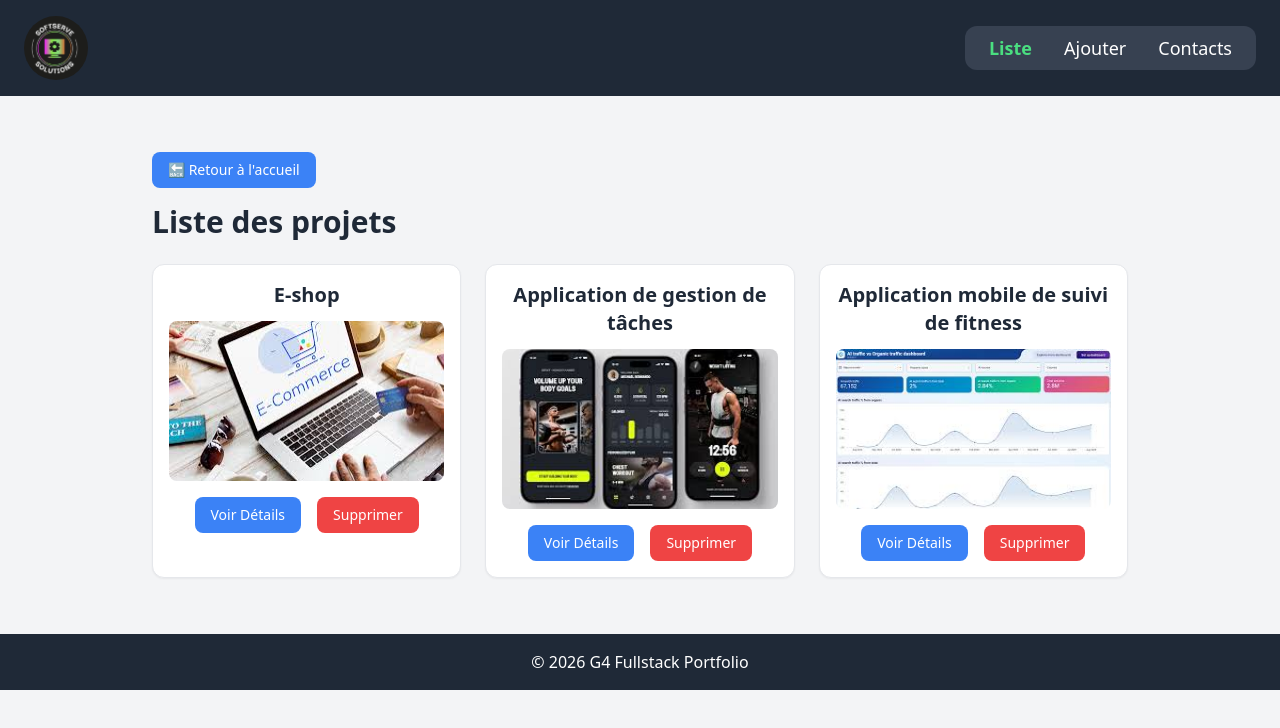
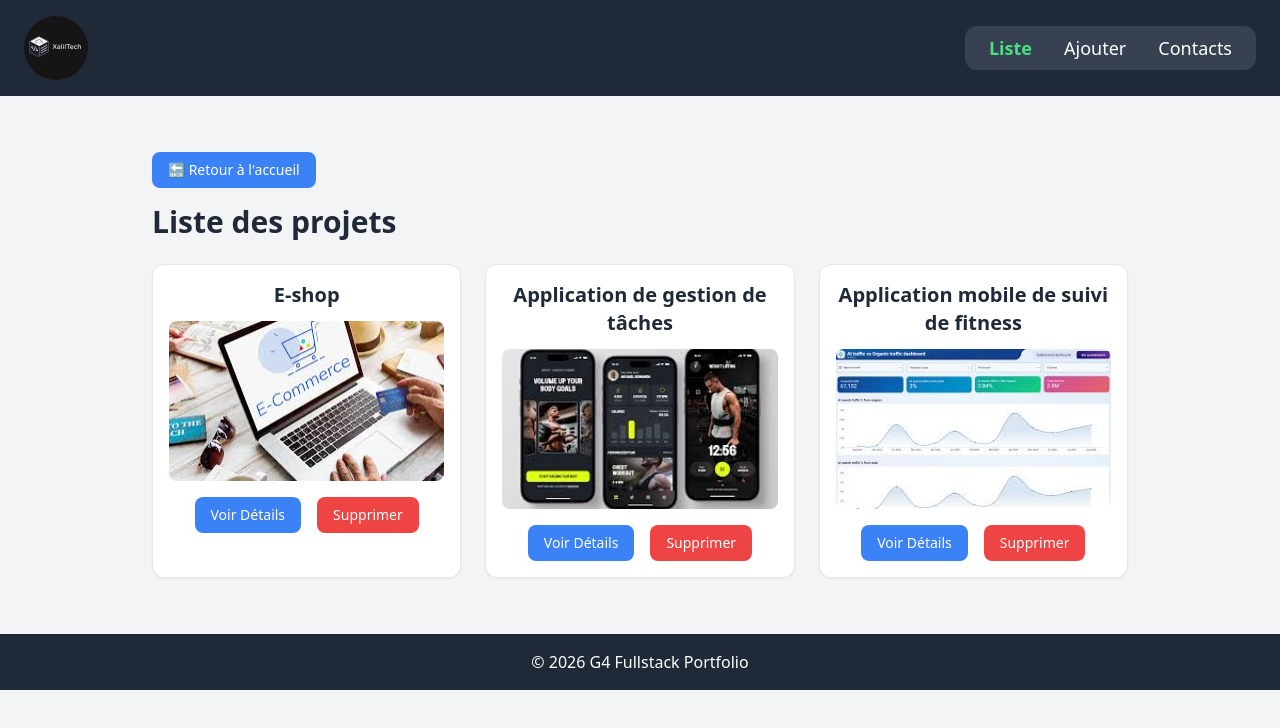
Before and after one commit to ibrahimodc/Portfolio-avec-Tailwind, a website: page Pages_html/lister-projet.html in a window 1280 px wide. Drawn offline with nearby package versions, Linux system fonts and the light colour scheme; files whose address does not match are found by name.

Commit message:
modification du logo dans le fichier ajouter projet

```diff
--- a/Pages_html/lister-projet.html
+++ b/Pages_html/lister-projet.html
@@ -11,7 +11,7 @@
   <!-- Header -->
   <header class="bg-gray-800 text-white px-6 py-4 flex items-center justify-between">
     <a href="../index.html">
-      <img src="listes-projets/img/logo.jpeg" alt="Logo du Portfolio" class="w-16 h-16 rounded-full object-cover">
+      <img src="/src/images_apprenants/xalil2.png" alt="Logo du Portfolio" class="w-16 h-16 rounded-full object-cover">
     </a>
     <nav class="bg-gray-700 px-6 py-2 rounded-xl flex gap-8">
       <a href="#" class="text-green-400 text-lg font-semibold">Liste</a>
```
